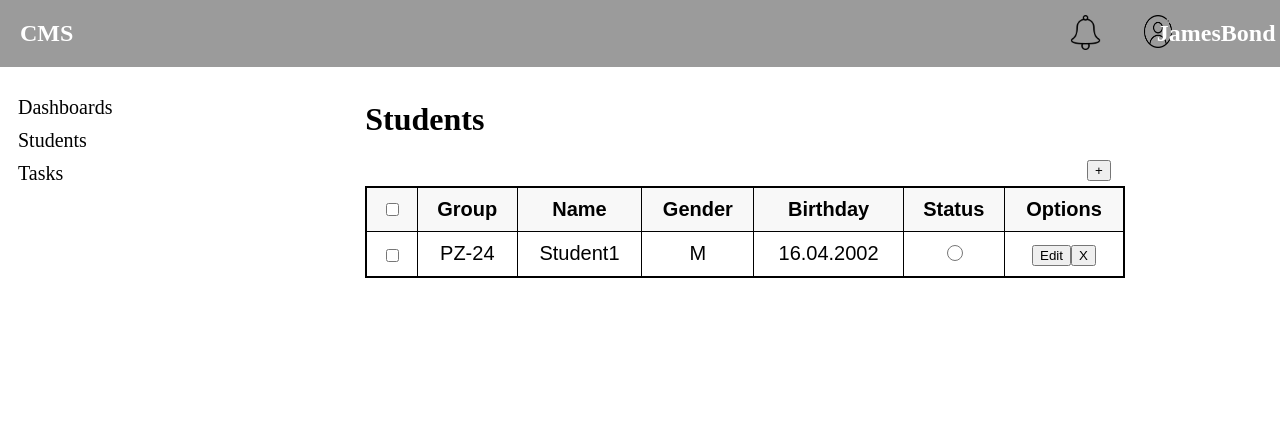
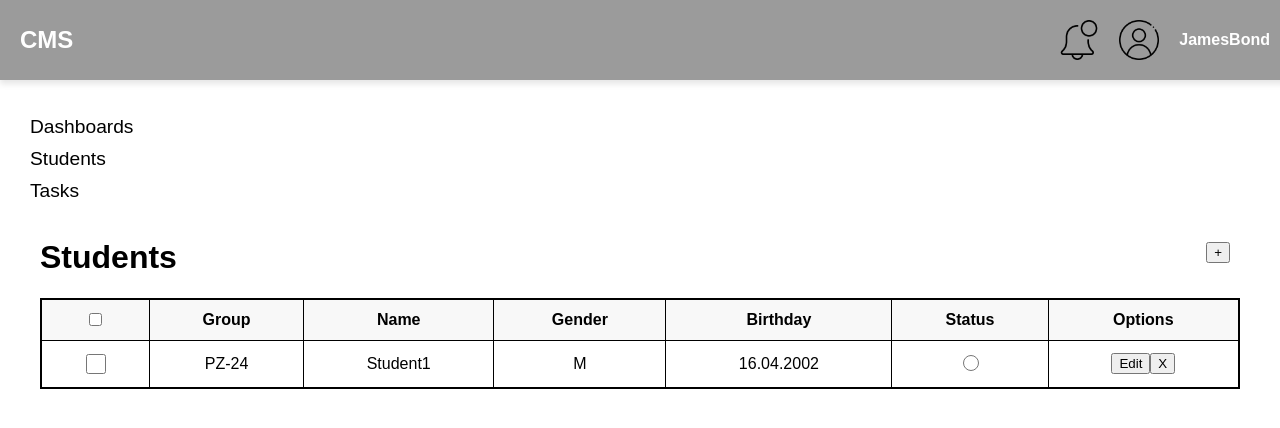
Before and after one commit to nazarsokal/PVI_Lab1, a PHP site: page / in a window 1280 px wide. Shown: the top 428 px of the page. Run offline with PHP 8.4, Linux system fonts and the light colour scheme.

Commit message:
Adaptive css added

```diff
--- /dev/null
+++ b/header.html
@@ -0,0 +1,29 @@
+<!DOCTYPE html>
+<html lang="en">
+<head>
+    <meta charset="UTF-8">
+    <meta name="viewport" content="width=device-width, initial-scale=1.0">
+    <title>Document</title>
+    <link href="styles.css" rel="stylesheet">
+</head>
+<body>
+    <nav class="navbarMain">
+        <a href="/" class="NavBarTitle">
+            <h2>CMS</h2>
+        </a>
+
+        <div class="navbar-right">
+            <img id="notificationBell"
+                src="images/notification.png"
+                alt="Notification Bell"
+                class="notificationLogo"
+                onclick="changeBellImageAndRedirect()">
+
+            <img src="images/user.png" class="userLogo"/>
+
+            <h2 class="NavBarName">JamesBond</h2>
+        </div>
+    </nav>
+
+</body>
+</html>
--- a/index.html
+++ b/index.html
@@ -9,15 +9,20 @@
 <body>
 
     <nav class="navbarMain">
-        <a href="/"><h2 class="NavBarTitle">CMS</h2></a>
-        <div class="rightNavbarNotificationLogo">
-            <img src="images/icons8-notification-50.png" class="notificationLogo"/>
-        </div>
-        <div class="AccountDetailsDiv">
+        <a href="/" class="NavBarTitle">
+            <h2>CMS</h2>
+        </a>
+
+        <div class="navbar-right">
+            <img id="notificationBell"
+                src="images/notification.png"
+                alt="Notification Bell"
+                class="notificationLogo"
+                onclick="changeImage()">
+
             <img src="images/user.png" class="userLogo"/>
-        </div>
-        <div class="NavBarName">
-            <h2>JamesBond</h2>
+
+            <h2 class="NavBarName">JamesBond</h2>
         </div>
     </nav>
 
@@ -62,6 +67,6 @@
         </div>
 
     </div>
-    <script src="script.js"></script>
+    <script src="script.js" defer></script>
 </body>
 </html>
--- a/styles.css
+++ b/styles.css
@@ -1,86 +1,100 @@
-.navbarMain
-{
-    background-color: #9b9b9b;
-    width: auto;
-    display: inline-flex;
-    padding-right: 97%;
-    position: absolute;
-    left: 0px;
-    top: 0px;
-    color:white
-}
-.rightNavbarNotificationLogo
-{
-    /* margin-left: 500%; */
-    margin-top: 15px;
-    position: absolute;
-    right: 15%;
-}
-.NavBarTitle
-{
-    margin-left: 20px;
-    color: white;
-}
-.notificationLogo
-{
-    width: 70%;
-}
-.userLogo
-{
-    margin-top: 15px;
-    width: 70%;
-    height: 50%;
-}
-.AccountDetailsDiv{
-    position: absolute;
-    right: 10%;
-    width: 3%;
-    height: 100%;
-}
-.NavBarName
-{
-    color: white;
-    position: absolute;
-    right: 3%;
-}
-.mainBody{
-    display: flex;
-    margin-top: 80px;
+/* General Styles */
+body {
+  margin: 0;
+  font-family: Arial, sans-serif;
 }
 
-.links li{
-    margin-top: 10px;
-    font-size: 20px;
+/* Navbar */
+.navbarMain {
+  background-color: #9b9b9b;
+  width: 100%;
+  display: flex;
+  align-items: center;
+  justify-content: space-between;
+  padding: 10px 20px;
+  position: fixed;
+  top: 0;
+  left: 0;
+  color: white;
+  z-index: 1000;
+  height: 60px;
+  box-shadow: 0 4px 6px rgba(0, 0, 0, 0.1);
 }
-a{
-    text-decoration: none;
+
+/* Left Side - CMS Title */
+.NavBarTitle h2 {
+  color: white;
+  margin: 0;
+  font-size: 1.5rem;
 }
+
+/* Right Side - Notification, User Icon, and Name */
+.navbar-right {
+  display: flex;
+  align-items: center;
+  gap: 20px;
+  margin-right: 30px;
+}
+
+/* Icons */
+.notificationLogo, .userLogo {
+  width: 40px;
+  height: 40px;
+  cursor: pointer;
+}
+
+/* User Name */
+.NavBarName {
+  color: white;
+  font-size: 1rem;
+  font-weight: bold;
+  margin: 0;
+}
+
+/* Main Content */
+.mainBody {
+  display: flex;
+  flex-wrap: wrap;
+  margin-top: 80px;
+  padding: 20px;
+}
+
+/* Sidebar */
 .links ul {
   list-style: none;
   padding-left: 10px;
 }
+
+.links li {
+  margin-top: 10px;
+  font-size: 1.2rem;
+}
+
+a {
+  text-decoration: none;
+  color: black;
+}
+
+/* Table Styling */
 .header-container {
-    margin-left: 20%;
+  margin: 0 auto;
   display: flex;
-    align-items: center; /* Align items on the same line */
-    flex-wrap: wrap; /* Allow the table to move to the next line */
-    /* gap: 10px; Adds space between elements */
+  align-items: center;
+  flex-wrap: wrap;
+  width: 100%;
+  max-width: 1200px;
 }
 
 .table-container {
-    width: 100%; /* Forces table to take full width and move below */
-    margin-top: 0px;
+  width: 100%;
+  overflow-x: auto;
 }
 
-.table-container table{
-    font-size: 20px;
-}
-
-table {
+.table-container table {
+  font-size: 1rem;
   width: 100%;
   border-collapse: collapse;
   border: 2px solid black;
-    font-family: Arial, sans-serif;
 }
 
 th, td {
@@ -94,17 +108,7 @@ table {
   font-weight: bold;
 }
 
-  .checkbox {
-    border: 2px solid black;
-    display: inline-block;
-    text-align: center;
-    vertical-align: middle;
-  }
-
-  .checkbox.checked {
-    background-color: black;
-  }
-
+/* Status Indicator */
 .status {
   width: 16px;
   height: 16px;
@@ -119,15 +123,117 @@ table {
 .status.inactive {
   background-color: lightgray;
 }
-.addStudentsButton
-{
+
+/* Checkbox Styling */
+.checkbox {
+  border: 2px solid black;
+  display: inline-block;
+  text-align: center;
+  vertical-align: middle;
+  width: 20px;
+  height: 20px;
+}
+
+.checkbox.checked {
+  background-color: black;
+}
+
+/* Buttons */
+.addStudentsButton {
   display: block;
-  margin-bottom: 5px;
-  margin-left: 95%;
+  margin-bottom: 10px;
+  margin-left: auto;
+  margin-right: 10px;
 }
-.students-label{
+
+.students-label {
   display: block;
 }
-h2{
-  font-size: 30;
+
+h2 {
+  font-size: 1.8rem;
 }
+
+/* Responsive Design */
+@media (max-width: 1024px) {
+  .navbarMain {
+      flex-direction: column;
+      text-align: center;
+      padding: 10px;
+      height: auto;
+  }
+
+  .navbar-right {
+      margin-top: 10px;
+      justify-content: center;
+  }
+
+  .mainBody {
+      flex-direction: column;
+      align-items: center;
+  }
+
+  .header-container {
+      margin-left: 5%;
+      width: 80%;
+  }
+}
+
+@media (max-width: 768px) {
+  .navbarMain {
+      flex-direction: column;
+      align-items: center;
+  }
+
+  .navbar-right {
+      justify-content: center;
+  }
+
+  .header-container {
+      margin-left: 0;
+      width: 100%;
+      flex-direction: column;
+      text-align: center;
+  }
+
+  .table-container {
+      width: 100%;
+      overflow-x: auto;
+  }
+
+  .addStudentsButton {
+      margin-left: auto;
+      margin-right: auto;
+      display: block;
+  }
+}
+
+@media (max-width: 480px) {
+  .navbarMain {
+      padding: 5px;
+  }
+
+  .NavBarTitle h2 {
+      font-size: 1.2rem;
+  }
+
+  .notificationLogo, .userLogo {
+      width: 30px;
+      height: 30px;
+  }
+
+  .header-container {
+      margin-left: 0;
+      width: 100%;
+      flex-direction: column;
+      text-align: center;
+  }
+
+  .table-container {
+      font-size: 0.9rem;
+  }
+
+  .addStudentsButton {
+      font-size: 0.9rem;
+  }
+}
```
Also changed, not shown: messages.html (added, +32 -0 lines), script.js (+40 -15 lines), images/bell.png (added), images/notification.png (added). Lines whose indentation alone changed are shown as unchanged.
